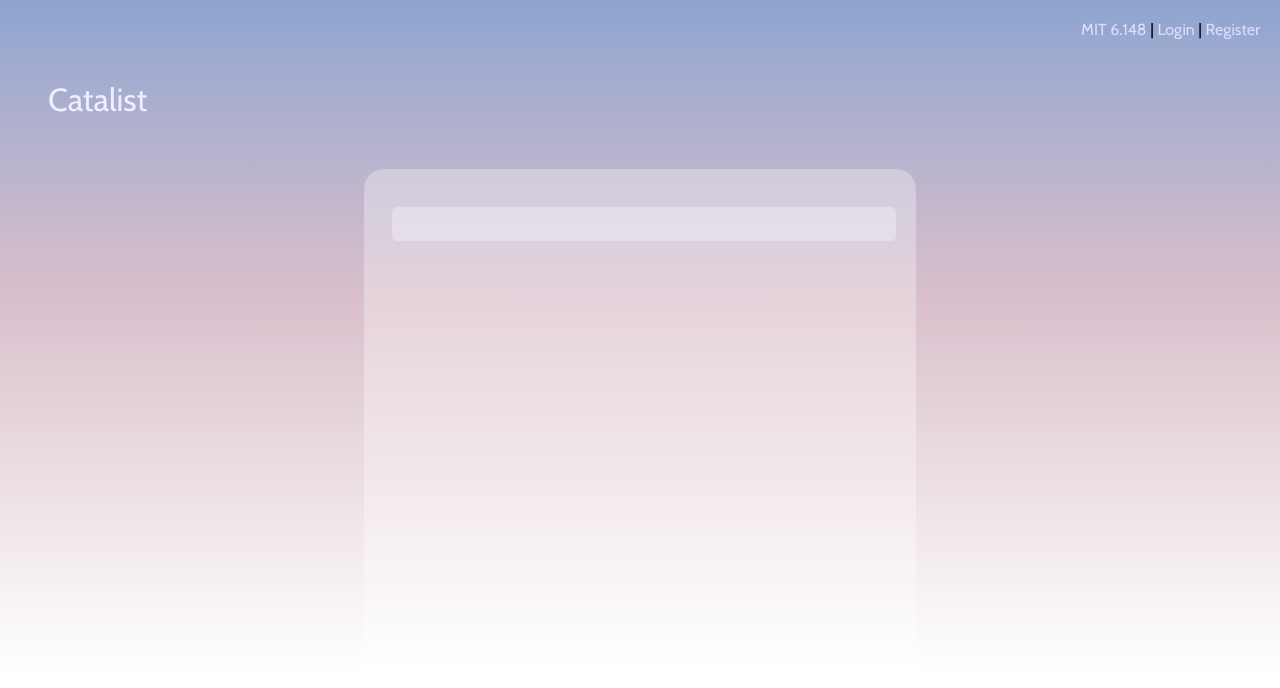
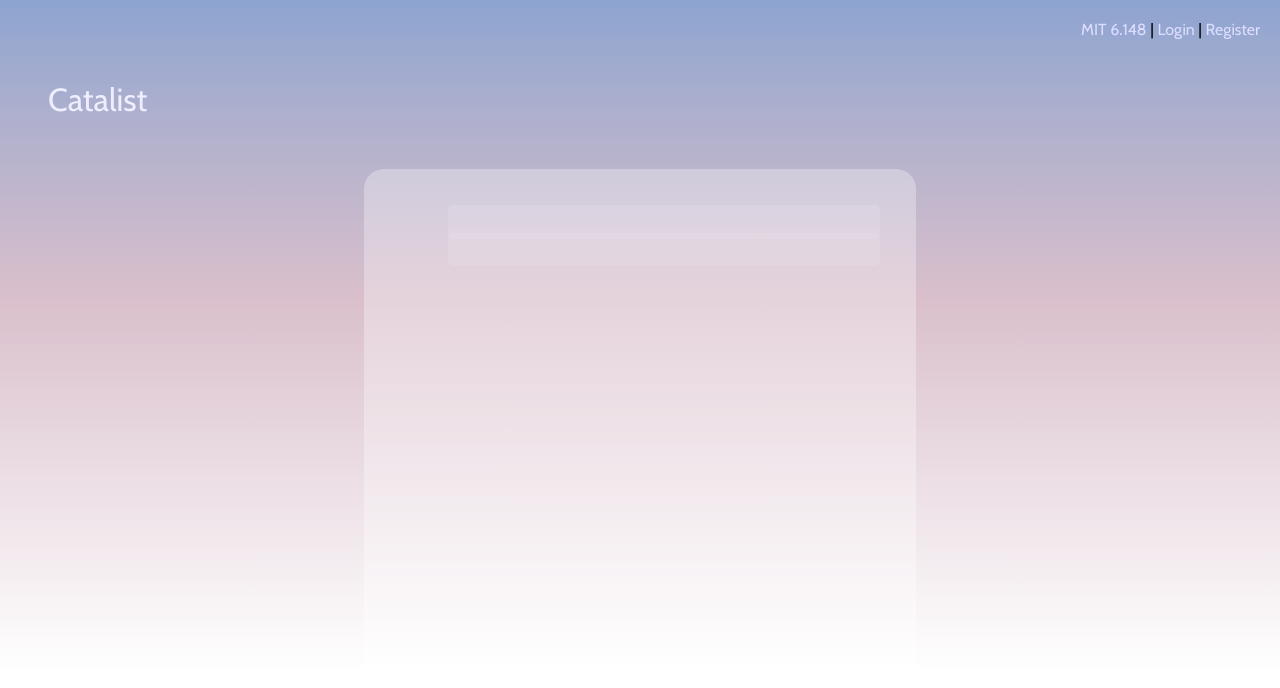
Before and after one commit to neutrinonerd3333/zutara-forever, a Flask app: page / in a window 1280 px wide. Shown: the top 688 px of the page. Run offline with Flask 2, Linux system fonts and the light colour scheme; some libraries are stand-ins or nearby versions.

Commit message:
Added a li+input to home, css "fixed" (not really)

```diff
--- a/static/css/list.css
+++ b/static/css/list.css
@@ -32,9 +32,13 @@
     background-color: rgba(255, 255, 255, 0);
     margin-left: auto;
     margin-right: auto;
+    /*
+    #tony-note: absolute positioning makes all the li's
+    overlap--probably not desired behavior ^_^
     left: 0;
     right: 0;
     position: absolute;
+    */
     width: 90%;
     height: 1.6em;
 }
@@ -59,6 +63,15 @@
     font-size: 1em;
 }
 
+/*
+the last input box should be special: if clicked it will
+spawn another input box after it (think Google Forms'
+form creation interface).
+*/
+.list input:last-child {
+    background-color: rgba(255, 255, 255, 0.1);
+}
+
 .list input:hover, .list input:focus {
     background-color: rgba(255, 255, 255, 0.5);
     border-bottom: 2px;
--- a/templates/home.html
+++ b/templates/home.html
@@ -12,6 +12,7 @@
     <div class="list">
         <ul>
             <li><input type="text"></li>
+            <li><input type="text"></li>
         </ul>
     </div>
 </section>
```
